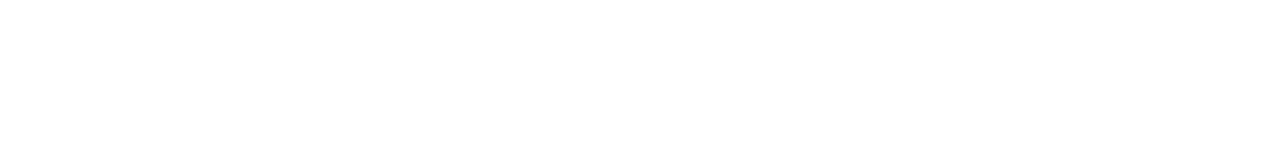
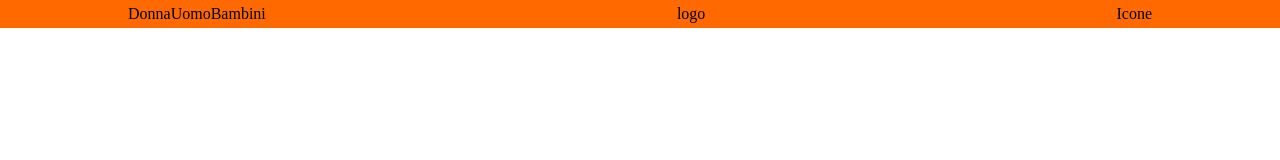
Before and after one commit to giuliatognali/html-css-boolando, a plain HTML site: page index.html in a window 1280 px wide. Drawn offline with Linux system fonts and the light colour scheme.

Commit message:
scaffolding header

```diff
--- a/css/style.css
+++ b/css/style.css
@@ -3,8 +3,47 @@
 Reset
 -------------------
 */
-*{
+* {
     padding: 0;
     margin: 0;
     box-sizing: border-box;
 }
+
+/*
+-------------------
+Common
+-------------------
+*/
+
+.container{
+    width: 80%;
+
+}
+
+li {
+    list-style-type: none;
+}
+
+/*
+-------------------
+Header
+-------------------
+*/
+
+header {
+    display: flex;
+    justify-content: center;
+    background-color: #ff6900;
+
+}
+
+nav {
+    display: flex;
+    justify-content: space-between;
+    padding: 5px 0;
+}
+
+
+nav ul {
+    display: flex;
+}
--- a/index.html
+++ b/index.html
@@ -10,6 +10,15 @@
 <body>
     <!-- header -->
     <header>
+        <nav class="nav-bar container">
+            <ul class="genere">
+                <li>Donna</li>
+                <li>Uomo</li>
+                <li>Bambini</li>
+            </ul>
+            <div>logo</div>
+            <ul>Icone</ul>
+        </nav>
 
     </header>
     <!-- /header -->
@@ -25,6 +34,5 @@
 
     </footer>
     <!-- /footer -->
-
 </body>
 </html>
```
